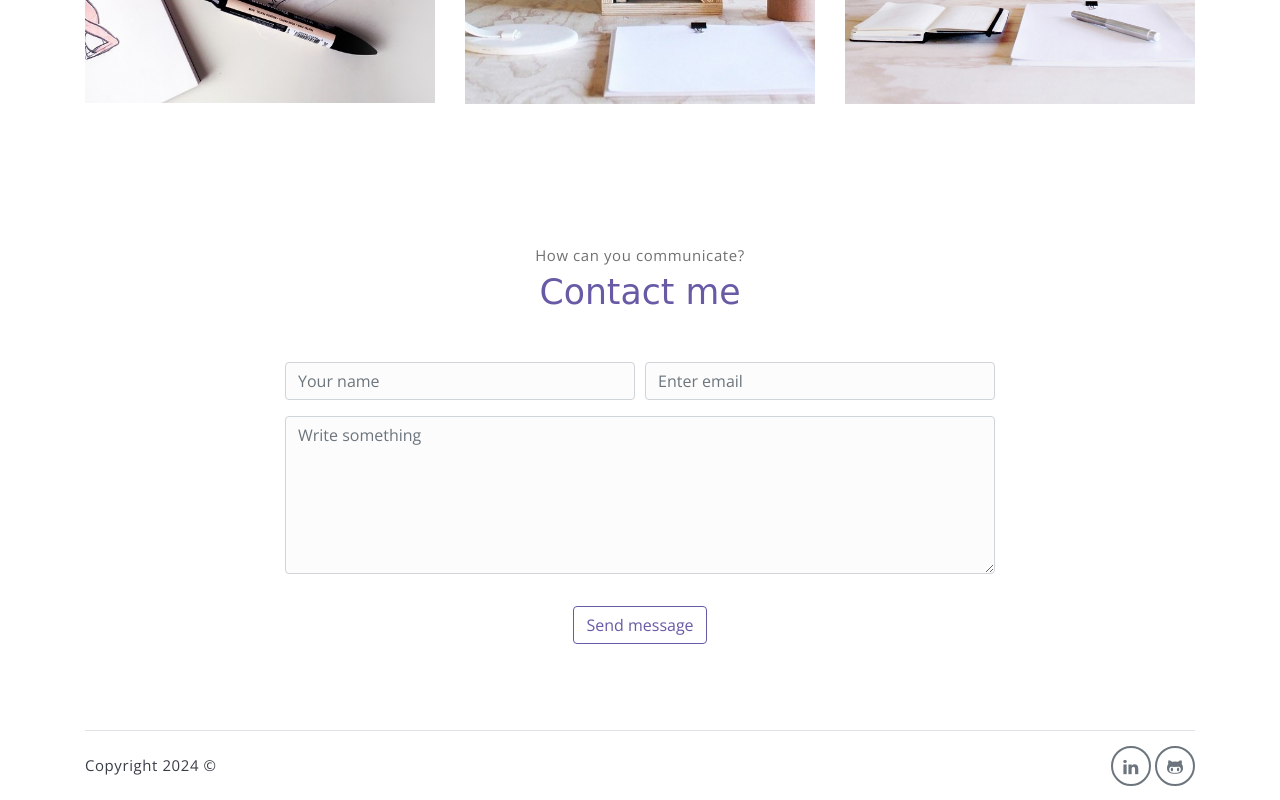
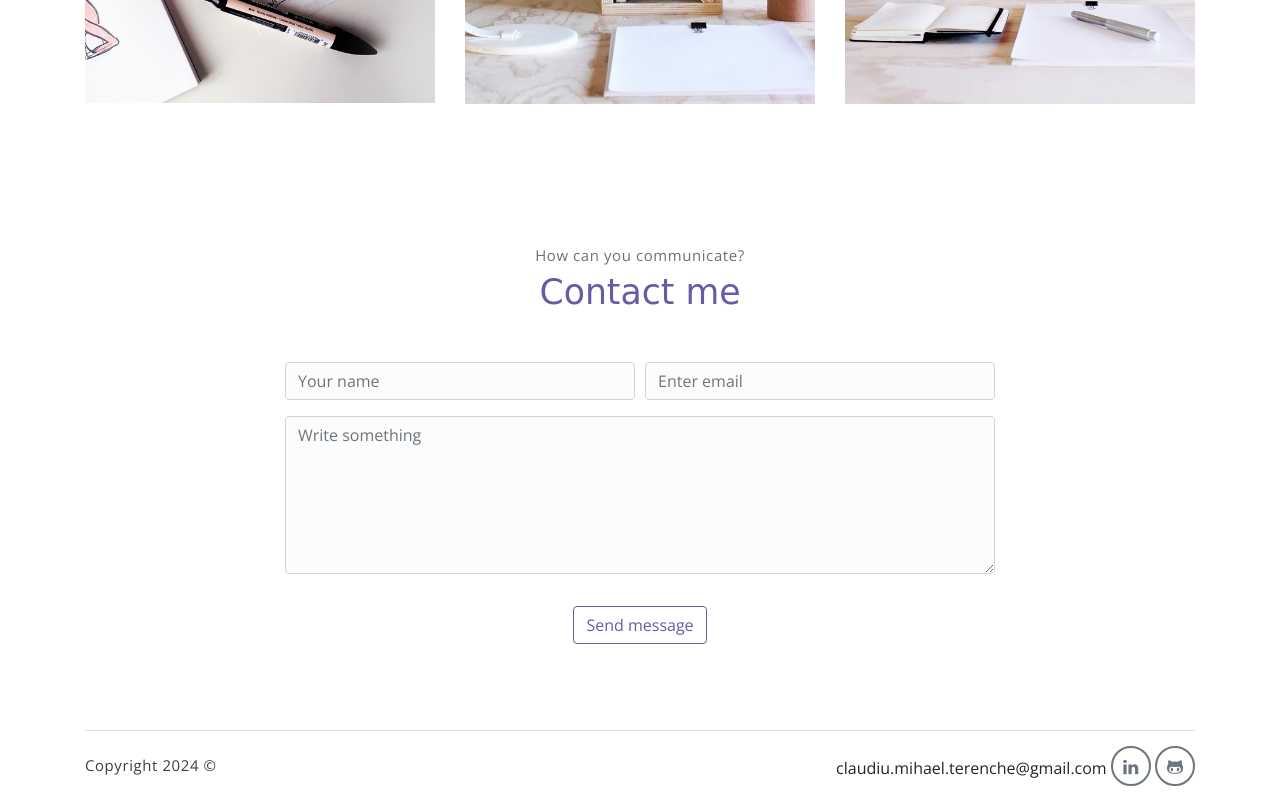
Before and after one commit to Claudiu-Mihael-Terenche/Claudiu-Mihael-Terenche.github.io, a website: page public_html/index.html in a window 1280 px wide. Shown: the part 3625-4425 px from the top of the page. Drawn offline with nearby package versions, Linux system fonts and the light colour scheme; a web font is replaced by a local one.

Commit message:
Update index.html

```diff
--- a/public_html/index.html
+++ b/public_html/index.html
@@ -438,6 +438,7 @@
             <p class="mb-0">Copyright <script>document.write(new Date().getFullYear())</script> &copy; <a href="http://www.devcrud.com"></a></p>
             <div class="social-links text-right m-auto ml-sm-auto">
                 <!-- <a href="mailto:claudiu.mihael.terenche@gmail.com" class="link"><i class="ti-email"></i></a> -->
+		claudiu.mihael.terenche@gmail.com
                 <a href="https://linkedin.com/in/claudiu-mihael-terenche-009a23217" class="link"><i class="ti-linkedin"></i></a>
                 <a href="https://github.com/Claudiu-Mihael-Terenche" class="link"><i class="ti-github"></i></a>
                 <!--<a href="javascript:void(0)" class="link"><i class="ti-facebook"></i></a>
```
